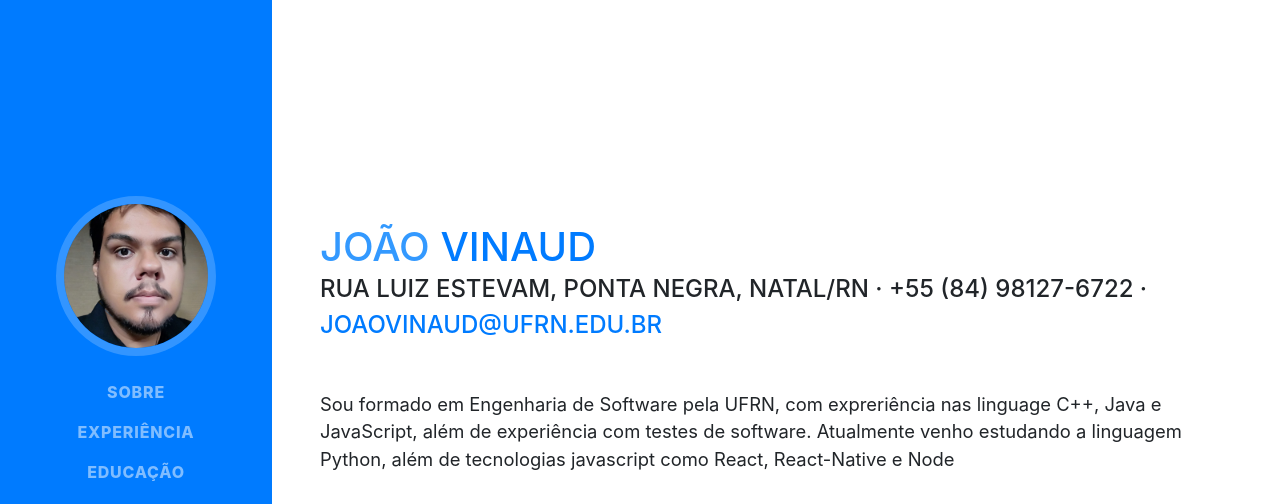
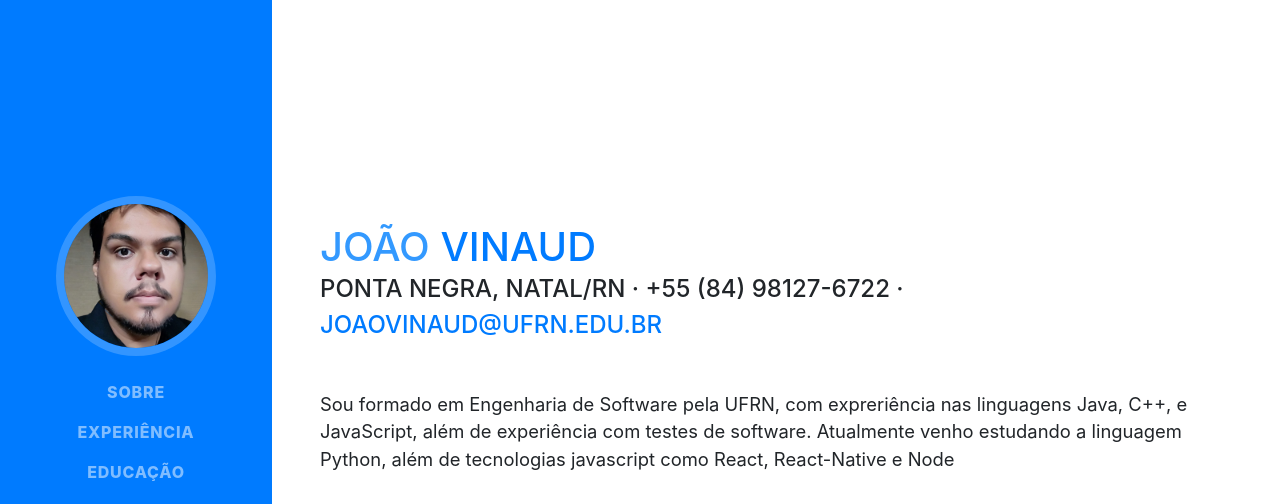
Before and after one commit to vinaud/vinaud.github.io, a website with bundled scripts: page index.html in a window 1280 px wide. Shown: the top 504 px of the page. Built offline with nearby package versions, Linux system fonts and the light colour scheme; a web font is replaced by a local one.

Commit message:
Update index.html

```diff
--- a/index.html
+++ b/index.html
@@ -66,10 +66,10 @@
         <h1 class="mb-0">João
           <span class="text-primary">Vinaud</span>
         </h1>
-        <div class="subheading mb-5">Rua Luiz Estevam, Ponta Negra, Natal/RN · +55 (84) 98127-6722 ·
+        <div class="subheading mb-5"> Ponta Negra, Natal/RN · +55 (84) 98127-6722 ·
           <a href="mailto:joaovinaud@ufrn.edu.br">joaovinaud@ufrn.edu.br</a>
         </div>
-        <p class="lead mb-5">Sou formado em Engenharia de Software pela UFRN, com expreriência nas linguage C++, Java e JavaScript, além de experiência com testes de software. Atualmente venho estudando a linguagem Python, além de tecnologias javascript como React, React-Native e Node</p>
+        <p class="lead mb-5">Sou formado em Engenharia de Software pela UFRN, com expreriência nas linguagens Java, C++, e JavaScript, além de experiência com testes de software. Atualmente venho estudando a linguagem Python, além de tecnologias javascript como React, React-Native e Node</p>
         <div class="social-icons">
           <a href="https://www.linkedin.com/in/joao-vinaud/">
             <i class="fab fa-linkedin-in"></i>
```
